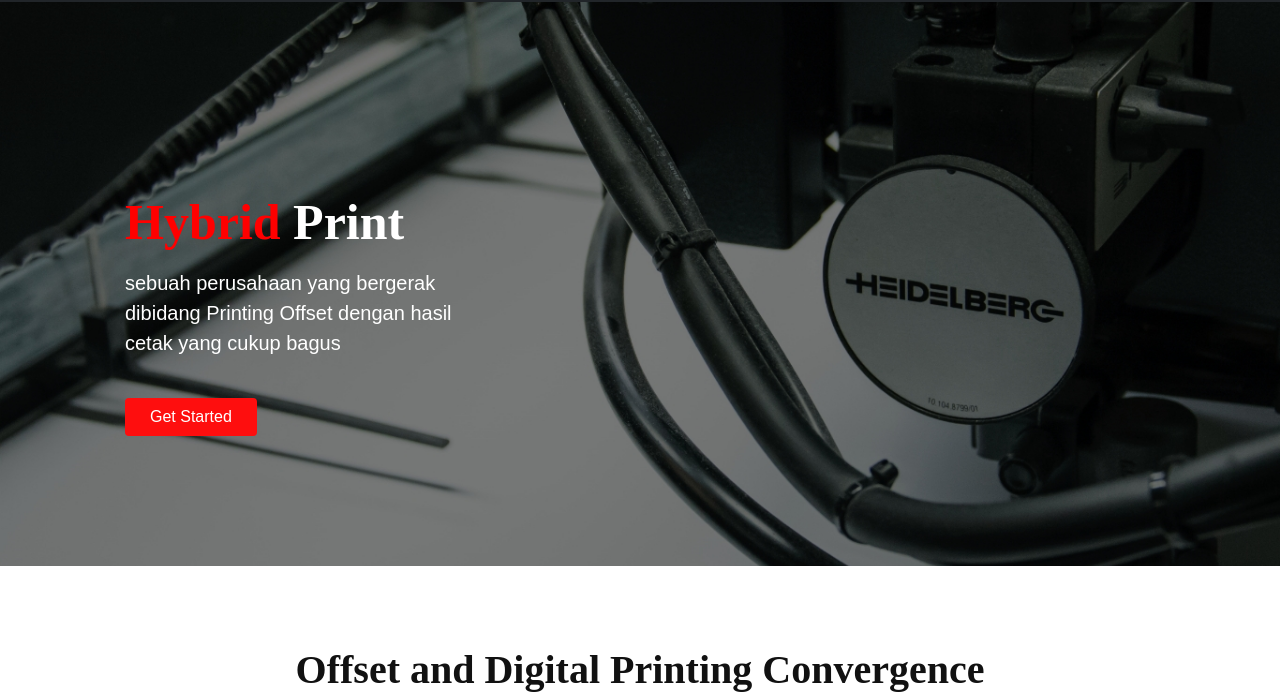
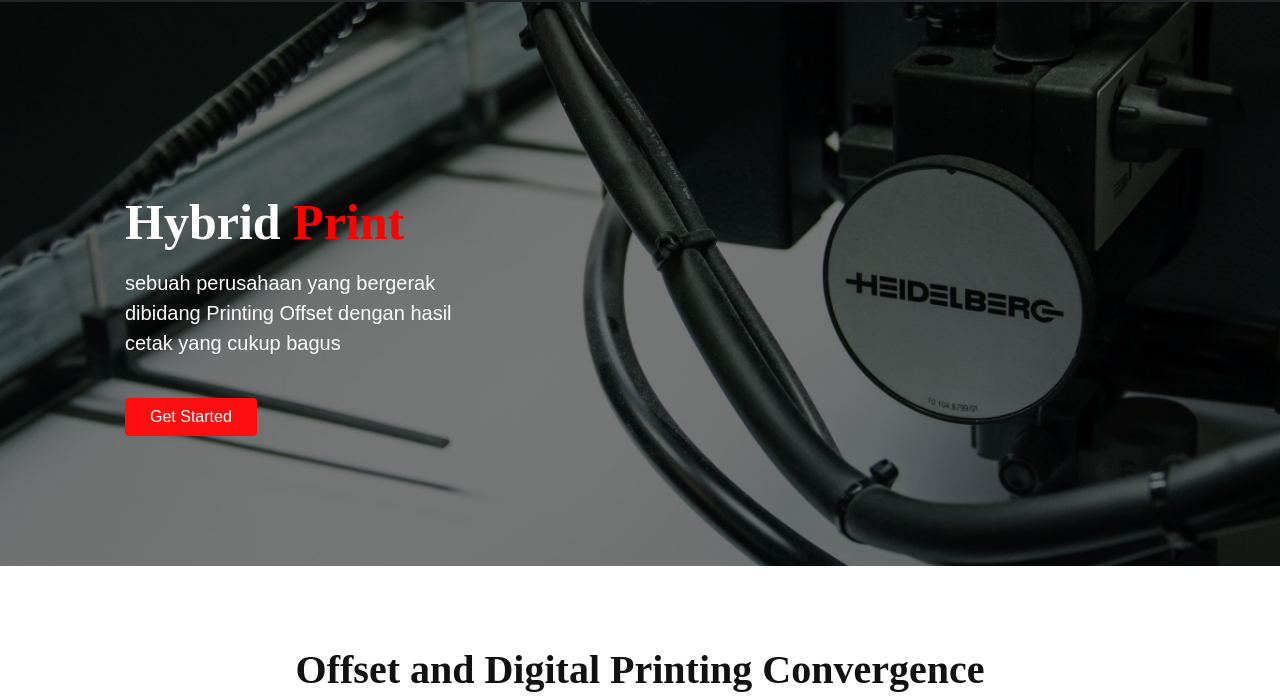
Before and after one commit to nurjihad1997/pktinurjihad.github.com, a plain HTML site: page index.html in a window 1280 px wide. Shown: the part 64-763 px from the top of the page. Drawn offline with Linux system fonts and the light colour scheme.

Commit message:
Perubahan warna judul

```diff
--- a/index.html
+++ b/index.html
@@ -57,8 +57,8 @@
     <!--Header-->
     <header class="text">
         <div class="text-header">
-        <h1> <font color="red">Hybrid</font>
-             <font color="white">Print</font>
+        <h1> <font color="white">Hybrid</font>
+             <font color="red">Print</font>
         </h1>
 
         <p class="mt-3">
```
